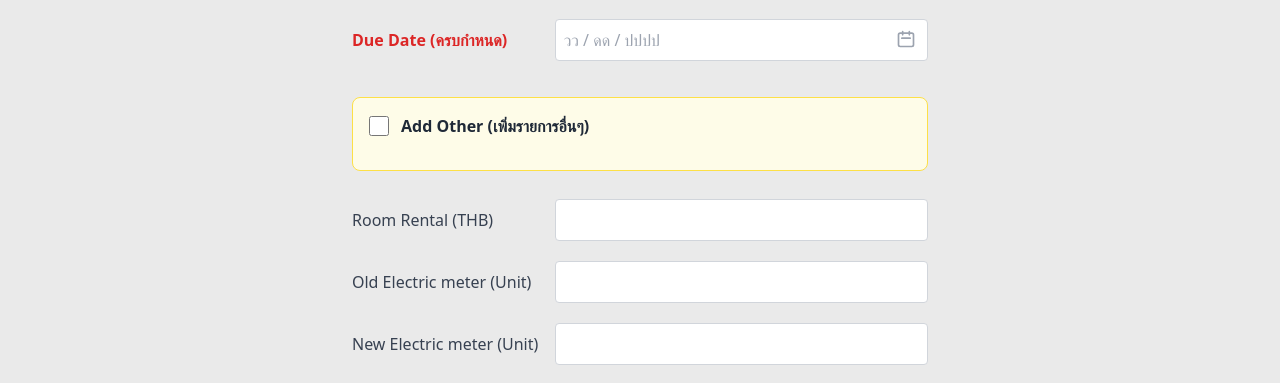
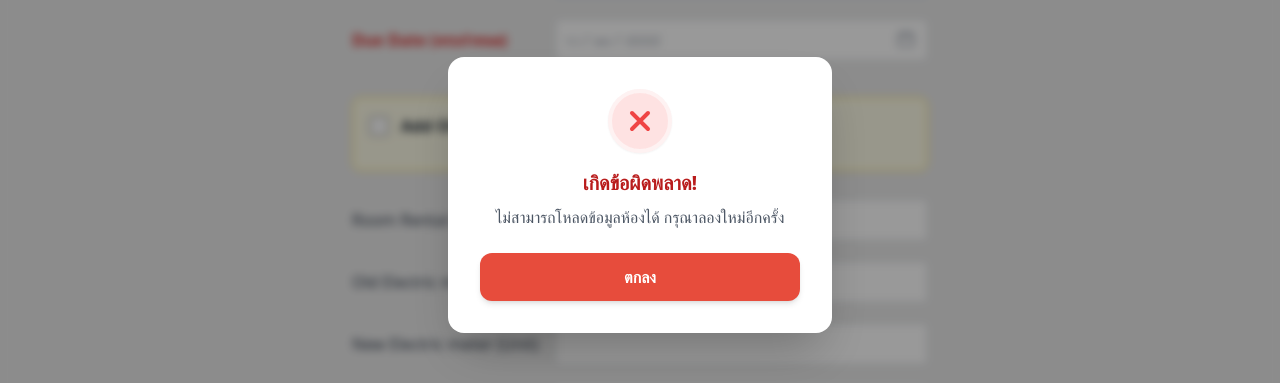
Before and after one commit to Ramza2547/8mansions-backend, a React (Vite) app in the folder admin/: page /admin/payment in a window 1280 px wide. Shown: the part 205-588 px from the top of the page. Built offline with nearby package versions, Linux system fonts and the light colour scheme; no server answers.

Commit message:
Cold start

```diff
--- a/admin/src/PaymentInput.jsx
+++ b/admin/src/PaymentInput.jsx
@@ -13,6 +13,9 @@ function PaymentInput() {
     oldElectric: '', newElectric: '', oldWater: '', newWater: '',
     hasOther: false, otherDetail: '', otherAmount: ''
   });
+
+  // 🎯 เพิ่ม State สำหรับแจ้งเตือน (Custom Alert)
+  const [alertData, setAlertData] = useState({ show: false, type: '', text: '' });
 
   const roomNames = ['A1', 'B1', 'C1', 'D1', 'A2', 'B2', 'C2', 'D2'];
 
@@ -38,6 +41,8 @@ function PaymentInput() {
         }
       } catch (error) {
         console.error("ดึงข้อมูลไม่สำเร็จ", error);
+        // 🎯 ดักจับ Error ตอนดึงข้อมูล
+        setAlertData({ show: true, type: 'error', text: 'ไม่สามารถโหลดข้อมูลห้องได้ กรุณาลองใหม่อีกครั้ง' });
       }
     };
     fetchCustomers();
@@ -74,28 +79,38 @@ function PaymentInput() {
   const disableRoomRental = isWithholding;
   const disableUtils = isWithholding || isDeposit;
 
+  // 🎯 เปลี่ยนลอจิกการแจ้งเตือนจาก alert() มาเรียก setAlertData แทน
   const handleNext = () => {
-    if (!formData.room) return alert('กรุณาเลือกห้องพัก');
-    if (!formData.dueDate) return alert('กรุณาระบุวันครบกำหนดชำระ (Due Date)');
+    if (!formData.room) return setAlertData({ show: true, type: 'warning', text: 'กรุณาเลือกห้องพัก' });
+    if (!formData.dueDate) return setAlertData({ show: true, type: 'warning', text: 'กรุณาระบุวันครบกำหนดชำระ (Due Date)' });
+
     if (formData.hasOther) {
-      if (!formData.otherDetail) return alert('กรุณาเลือกรายละเอียดในช่อง Other');
-      if (!formData.otherAmount) return alert('กรุณากรอกจำนวนเงินในช่อง Other');
+      if (!formData.otherDetail) return setAlertData({ show: true, type: 'warning', text: 'กรุณาเลือกรายละเอียดในช่อง Other' });
+      if (!formData.otherAmount) return setAlertData({ show: true, type: 'warning', text: 'กรุณากรอกจำนวนเงินในช่อง Other' });
     }
+
     // ดักจับกรณีผู้ใช้ไม่ได้กรอกอะไรเลยใน Room Rental
     if (!disableRoomRental && (formData.roomRental === '' || formData.roomRental === undefined)) {
-      return alert('กรุณากรอกยอดเงินในช่อง Room Rental (หากไม่มีให้ใส่ -)');
+      return setAlertData({ show: true, type: 'warning', text: 'กรุณากรอกยอดเงินในช่อง Room Rental (หากไม่มีให้ใส่ -)' });
     }
+
     if (!disableUtils) {
-      if (!formData.oldElectric || !formData.newElectric || !formData.oldWater || !formData.newWater)
-        return alert('กรุณากรอกมิเตอร์ให้ครบทุกช่อง');
-      if (Number(formData.newElectric) < Number(formData.oldElectric)) return alert('มิเตอร์ไฟใหม่ ต้องมากกว่าหรือเท่ากับมิเตอร์เก่าครับ!');
-      if (Number(formData.newWater) < Number(formData.oldWater)) return alert('มิเตอร์น้ำใหม่ ต้องมากกว่าหรือเท่ากับมิเตอร์เก่าครับ!');
+      if (!formData.oldElectric || !formData.newElectric || !formData.oldWater || !formData.newWater) {
+        return setAlertData({ show: true, type: 'warning', text: 'กรุณากรอกมิเตอร์ให้ครบทุกช่อง' });
+      }
+      if (Number(formData.newElectric) < Number(formData.oldElectric)) {
+        return setAlertData({ show: true, type: 'warning', text: 'มิเตอร์ไฟใหม่ ต้องมากกว่าหรือเท่ากับมิเตอร์เก่าครับ!' });
+      }
+      if (Number(formData.newWater) < Number(formData.oldWater)) {
+        return setAlertData({ show: true, type: 'warning', text: 'มิเตอร์น้ำใหม่ ต้องมากกว่าหรือเท่ากับมิเตอร์เก่าครับ!' });
+      }
     }
+
     navigate('/admin/payment/review', { state: formData });
   };
 
   return (
-    <div className="flex flex-col min-h-screen bg-[#EAEAEA] font-sans">
+    <div className="flex flex-col min-h-screen bg-[#EAEAEA] font-sans relative">
       <nav className="sticky top-0 z-50 w-full bg-[#8FAFC1] shadow-md">
         <div className="flex items-center justify-between min-h-[60px] flex-wrap sm:flex-nowrap">
           <div className="flex items-center gap-3 sm:gap-6 pl-3 sm:pl-8 py-2 font-bold text-[#1A1A1A] text-[13px] sm:text-[16px] overflow-x-auto whitespace-nowrap">
@@ -237,6 +252,45 @@ function PaymentInput() {
           </div>
         </div>
       </div>
+
+      {/* 🎯 ส่วนของ Custom Alert Popup */}
+      {alertData.show && (
+        <div className="fixed inset-0 bg-black bg-opacity-40 flex justify-center items-center z-[110] p-4 animate-fade-in backdrop-blur-sm">
+          <div className="bg-white p-6 sm:p-8 rounded-2xl shadow-2xl w-full max-w-sm flex flex-col items-center text-center transform transition-all scale-100">
+
+            {alertData.type === 'error' && (
+              <div className="w-16 h-16 bg-red-100 rounded-full flex items-center justify-center mb-4 text-red-500 shadow-sm border-4 border-red-50">
+                <svg className="w-8 h-8" fill="none" stroke="currentColor" viewBox="0 0 24 24"><path strokeLinecap="round" strokeLinejoin="round" strokeWidth="3" d="M6 18L18 6M6 6l12 12"></path></svg>
+              </div>
+            )}
+            {alertData.type === 'warning' && (
+              <div className="w-16 h-16 bg-yellow-100 rounded-full flex items-center justify-center mb-4 text-yellow-500 shadow-sm border-4 border-yellow-50">
+                <svg className="w-8 h-8" fill="none" stroke="currentColor" viewBox="0 0 24 24"><path strokeLinecap="round" strokeLinejoin="round" strokeWidth="3" d="M12 9v2m0 4h.01m-6.938 4h13.856c1.54 0 2.502-1.667 1.732-3L13.732 4c-.77-1.333-2.694-1.333-3.464 0L3.34 16c-.77 1.333.192 3 1.732 3z"></path></svg>
+              </div>
+            )}
+
+            <h3 className={`text-xl font-extrabold mb-2
+              ${alertData.type === 'error' ? 'text-red-700' : ''}
+              ${alertData.type === 'warning' ? 'text-yellow-600' : ''}
+            `}>
+              {alertData.type === 'error' && 'เกิดข้อผิดพลาด!'}
+              {alertData.type === 'warning' && 'แจ้งเตือน'}
+            </h3>
+
+            <p className="text-gray-600 mb-6 font-medium">{alertData.text}</p>
+
+            <button
+              onClick={() => setAlertData({ show: false, type: '', text: '' })}
+              className={`px-8 py-3 font-bold text-white rounded-xl transition-transform active:scale-95 w-full shadow-md
+                ${alertData.type === 'error' ? 'bg-[#E74C3C] hover:bg-[#C0392B]' : ''}
+                ${alertData.type === 'warning' ? 'bg-[#F39C12] hover:bg-[#D68910]' : ''}
+              `}
+            >
+              ตกลง
+            </button>
+          </div>
+        </div>
+      )}
     </div>
   );
 }
```
